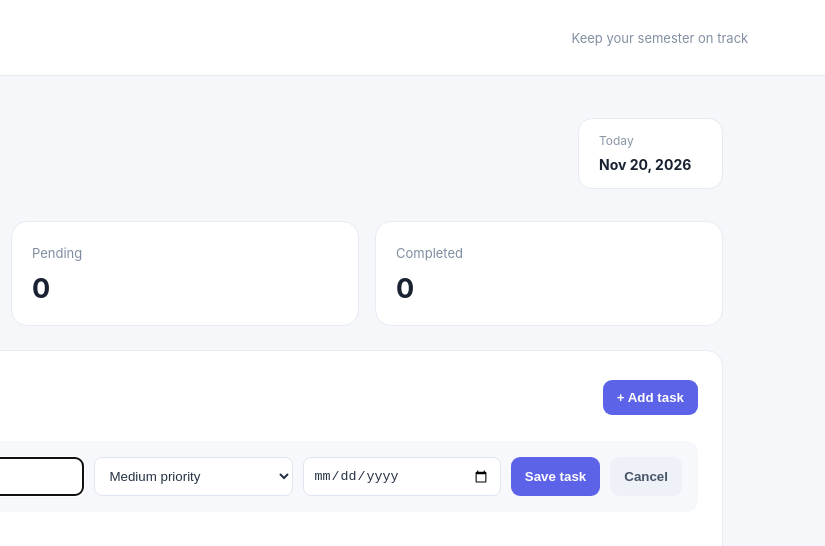
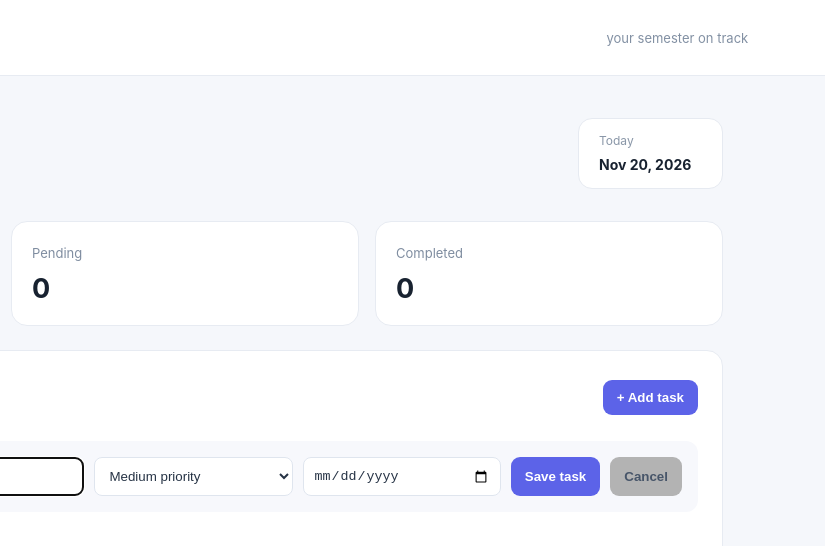
Before and after one commit to Rounak-Lakhara/Student-Task-Manager, a plain HTML site: page index.html in a window 1280 px wide. Both pictures are taken after a click on the button "+ Add task". Shown: the top 546 px of the page, 455-1280 px from the left. Drawn offline with Linux system fonts and the light colour scheme.

Commit message:
Add task manager UI

```diff
--- a/index.html
+++ b/index.html
@@ -9,7 +9,7 @@
 <body>
   <header class="header">
     <div class="brand"><span class="brand-mark">✓</span><div><h1>Taskflow</h1><p>Student Task Manager</p></div></div>
-    <div class="header-note">Keep your semester on track</div>
+    <div class="header-note">your semester on track</div>
   </header>
   <main class="container">
     <section class="welcome">
--- a/style.css
+++ b/style.css
@@ -179,7 +179,7 @@ body {
 }
 
 .secondary-btn {
-    background: #eef1f7;
+    background: #b3b3b3;
     color: #475569;
 }
 
```
